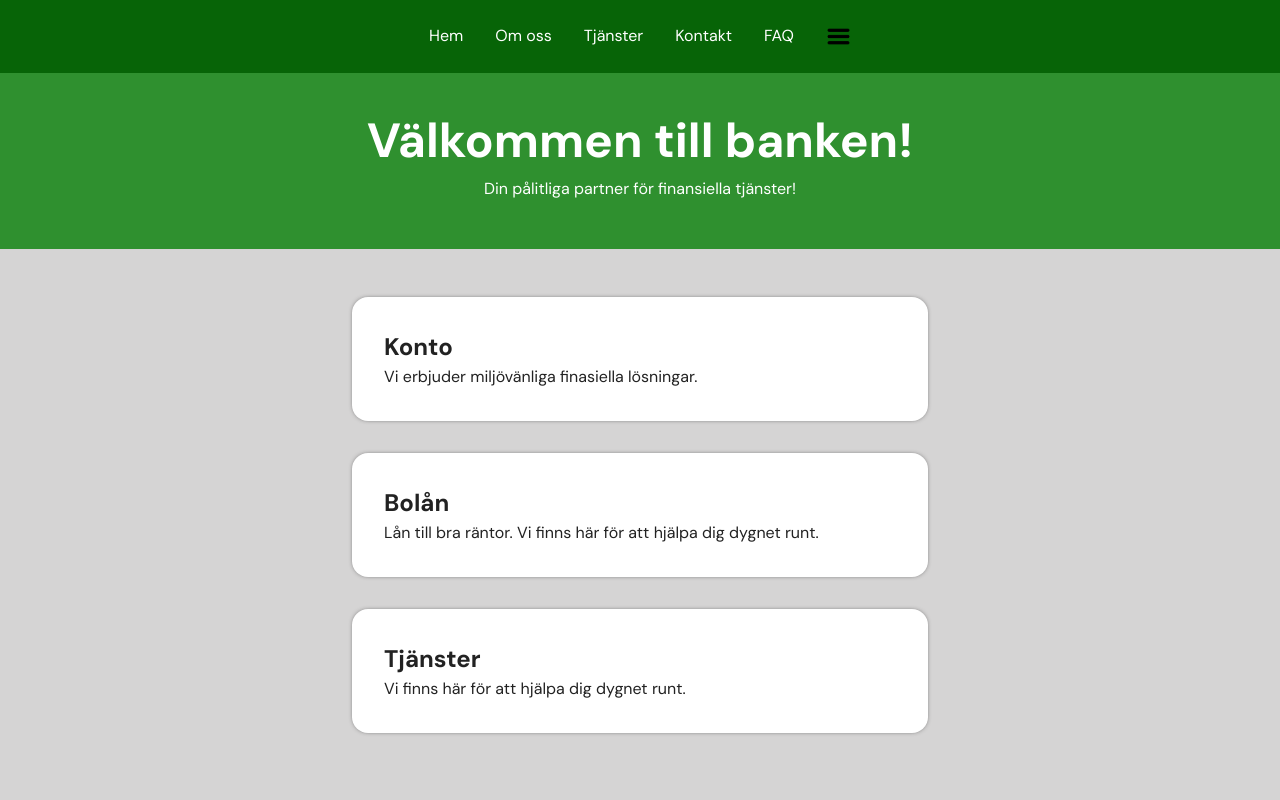
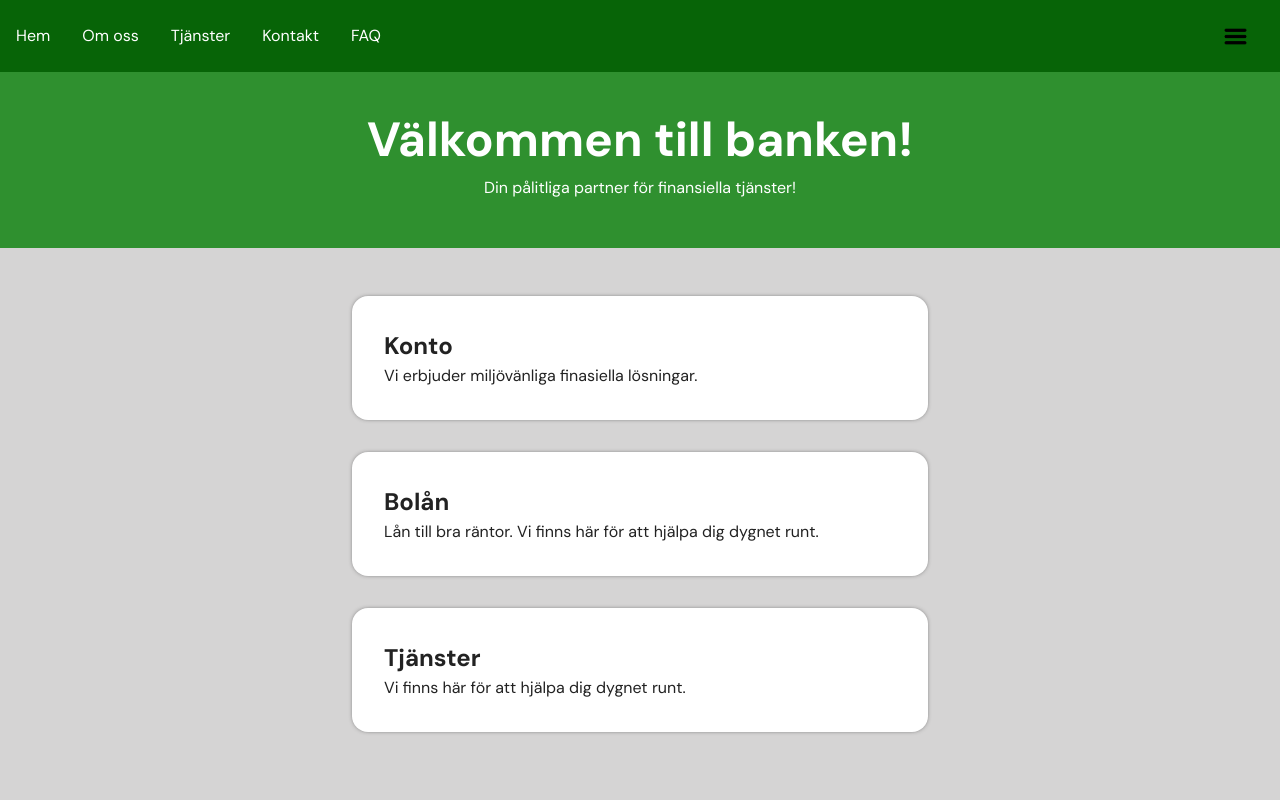
Before and after one commit to ErikTP/bank-website-demo, a plain HTML site: page Index.html in a window 1280 px wide. Shown: the top 800 px of the page. Drawn offline with Linux system fonts and the light colour scheme.

Commit message:
CSS relative på hamburgarmeny

```diff
--- a/css/styles.css
+++ b/css/styles.css
@@ -36,14 +36,18 @@ nav {
 .hamburgare {
     width: 25px;
     height: 25px;
+    position: absolute;
+    right: 2rem;
 }
 
 .navigation {
     display: flex;
     flex-direction: row;
     gap: 2rem;
-    justify-content: center;
+    justify-content: flex-start;
     list-style-type: none;
+    position: relative;
+    margin-left: 1rem;
 }
 
 .navigation a {
```
